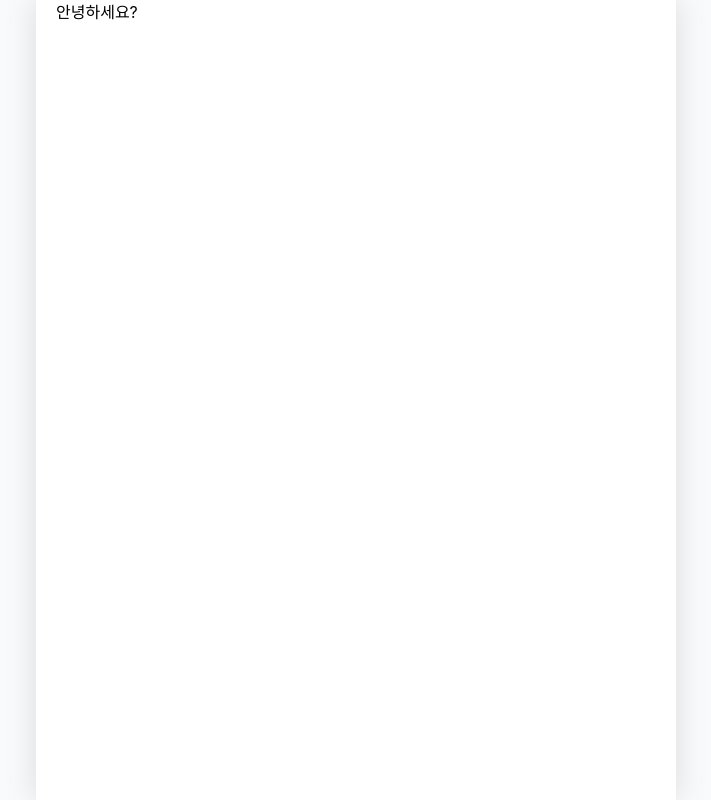
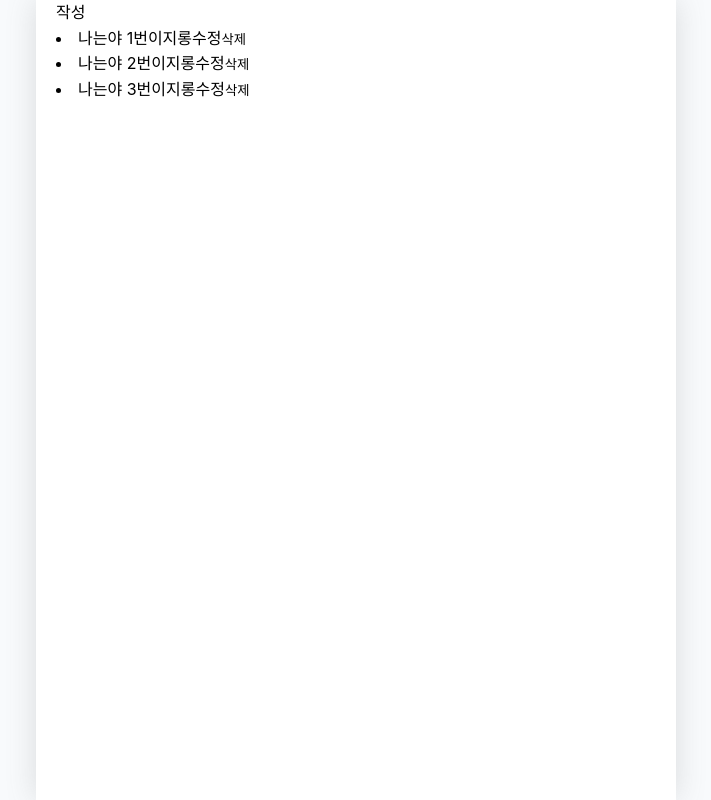
Before and after one commit to nyeonk-devcra/nextjs-simple-diary, a Next.js app: page / in a window 1280 px wide. Shown: the whole page, without its empty margins (284-995 px from the left). Built offline with nearby package versions, Linux system fonts and the light colour scheme.

Commit message:
[ feat ] 일기 리스트 보기 및 삭제 기능 구현

```diff
--- a/src/app/(home)/page.tsx
+++ b/src/app/(home)/page.tsx
@@ -1,7 +1,12 @@
+import DiaryList from "@/components/diary-list";
+import Link from "next/link";
+
 export default function HomePage() {
+  // todo :: header에 년월일 추가
   return (
     <main className="">
-      <div>안녕하세요?</div>
+      <Link href="/new">작성</Link>
+      <DiaryList />
     </main>
   );
 }
--- /dev/null
+++ b/src/components/diary-list.tsx
@@ -0,0 +1,24 @@
+"use client";
+
+import { DiaryStateContext, DiaryDispatchContext } from "../app/providers";
+import { useContext } from "react";
+import { MockData } from "@/type/mock";
+import Link from "next/link";
+
+export default function DiaryList() {
+  const diaryData = useContext(DiaryStateContext);
+  const { onDelete } = useContext(DiaryDispatchContext);
+
+  if (!diaryData.length) return <h2>작성된 일기가 없습니다!</h2>;
+  return (
+    <section>
+      {diaryData.map((element: MockData, index: number) => (
+        <li key={element.id}>
+          {element.content}
+          <Link href={`/edit/${element.id}`}>수정</Link>
+          <button onClick={() => onDelete(element.id)}>삭제</button>
+        </li>
+      ))}
+    </section>
+  );
+}
```
